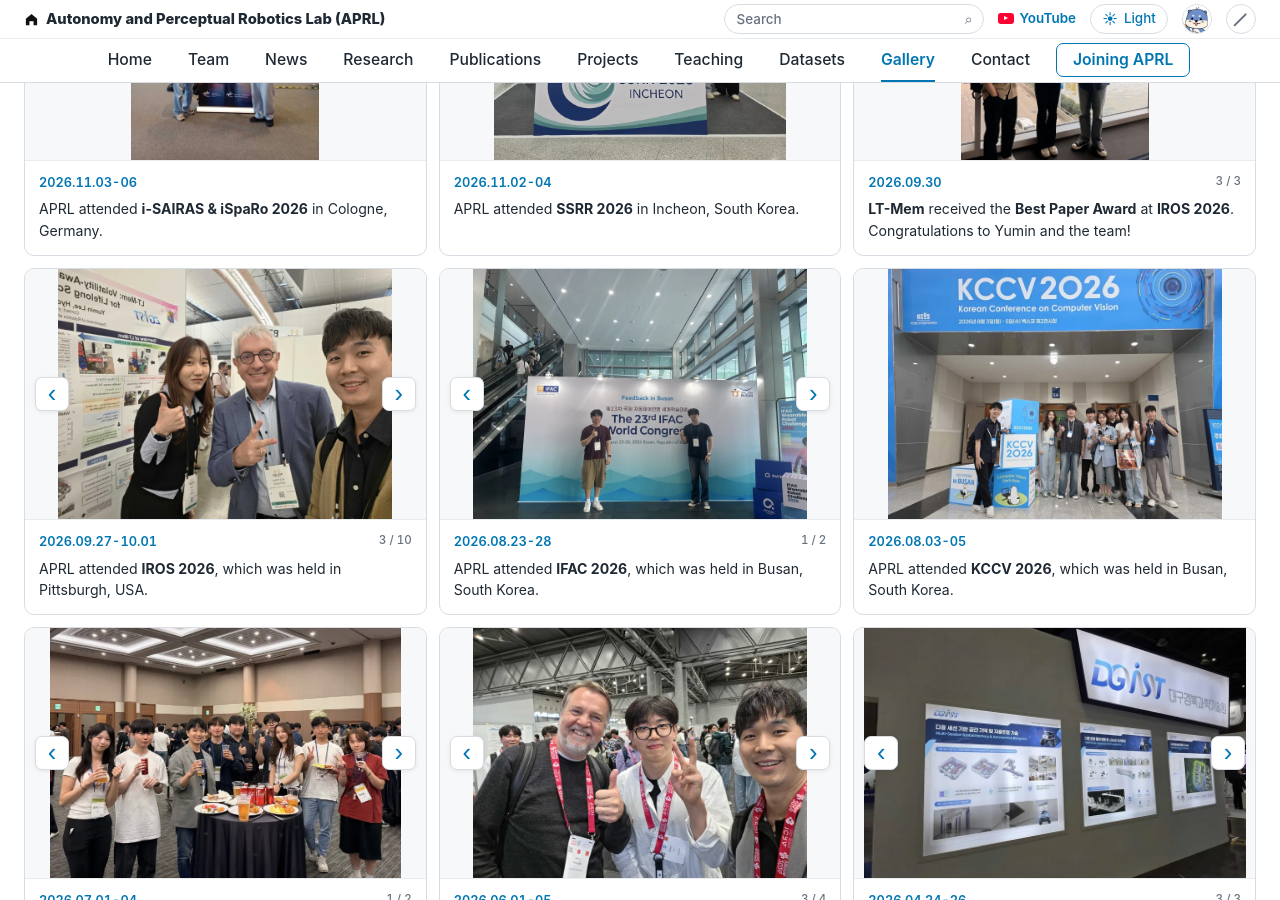
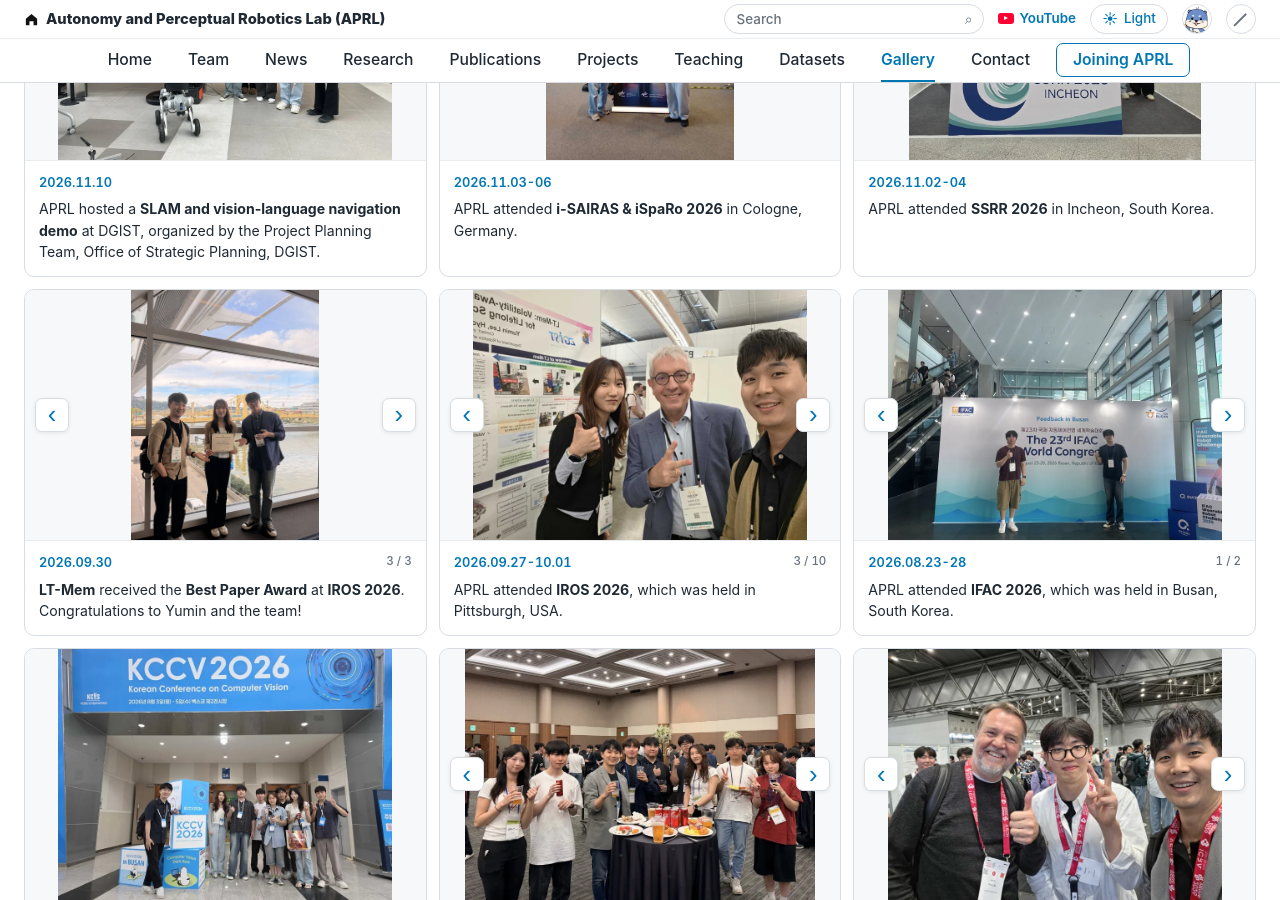
Before and after one commit to team-aprl/team-aprl.github.io, a Jekyll site: the page built from gallery.html, in a window 1280 px wide and 900 px high, scrolled down 421 px. Built offline with Jekyll 4.4.1, drawn with Linux system fonts in a browser that asks for light colours.

Commit message:
Add SLAM and vision-language navigation demo to gallery

```diff
--- a/gallery.html
+++ b/gallery.html
@@ -21,8 +21,15 @@
         <section class="gallery-year-group" aria-labelledby="gallery-year-2026">
           <h2 id="gallery-year-2026" class="gallery-year-heading">2026</h2>
           <div class="gallery-grid gallery-feature-grid">
+          <figure id="slam-vln-demo-2026">
+            <a href="assets/gallery/previews/gallery-2026-11-10-slam-vln-demo.webp"><img src="assets/gallery/thumbs/gallery-2026-11-10-slam-vln-demo.webp" alt="APRL members with a robot at a SLAM and vision-language navigation demo at DGIST" width="800" height="600" loading="eager" fetchpriority="high" decoding="async" /></a>
+            <figcaption>
+              <span class="gallery-caption-head"><span>2026.11.10</span></span>
+              <span class="gallery-caption-text">APRL hosted a <strong>SLAM and vision-language navigation demo</strong> at DGIST, organized by the Project Planning Team, Office of Strategic Planning, DGIST.</span>
+            </figcaption>
+          </figure>
           <figure id="isairas-isparo2026">
-            <a href="assets/gallery/previews/gallery-2026-11-03-06-isairas-isparo2026.webp"><img src="assets/gallery/thumbs/gallery-2026-11-03-06-isairas-isparo2026.webp" alt="APRL members at the i-SAIRAS and iSpaRo 2026 conference" width="800" height="1067" loading="eager" fetchpriority="high" decoding="async" /></a>
+            <a href="assets/gallery/previews/gallery-2026-11-03-06-isairas-isparo2026.webp"><img src="assets/gallery/thumbs/gallery-2026-11-03-06-isairas-isparo2026.webp" alt="APRL members at the i-SAIRAS and iSpaRo 2026 conference" width="800" height="1067" loading="lazy" decoding="async" /></a>
             <figcaption>
               <span class="gallery-caption-head"><span>2026.11.03-06</span></span>
               <span class="gallery-caption-text">APRL attended <strong>i-SAIRAS &amp; iSpaRo 2026</strong> in Cologne, Germany.</span>
```
Also changed, not shown: assets/gallery/previews/gallery-2026-11-10-slam-vln-demo.webp (added), assets/gallery/thumbs/gallery-2026-11-10-slam-vln-demo.webp (added), 1 other file.
